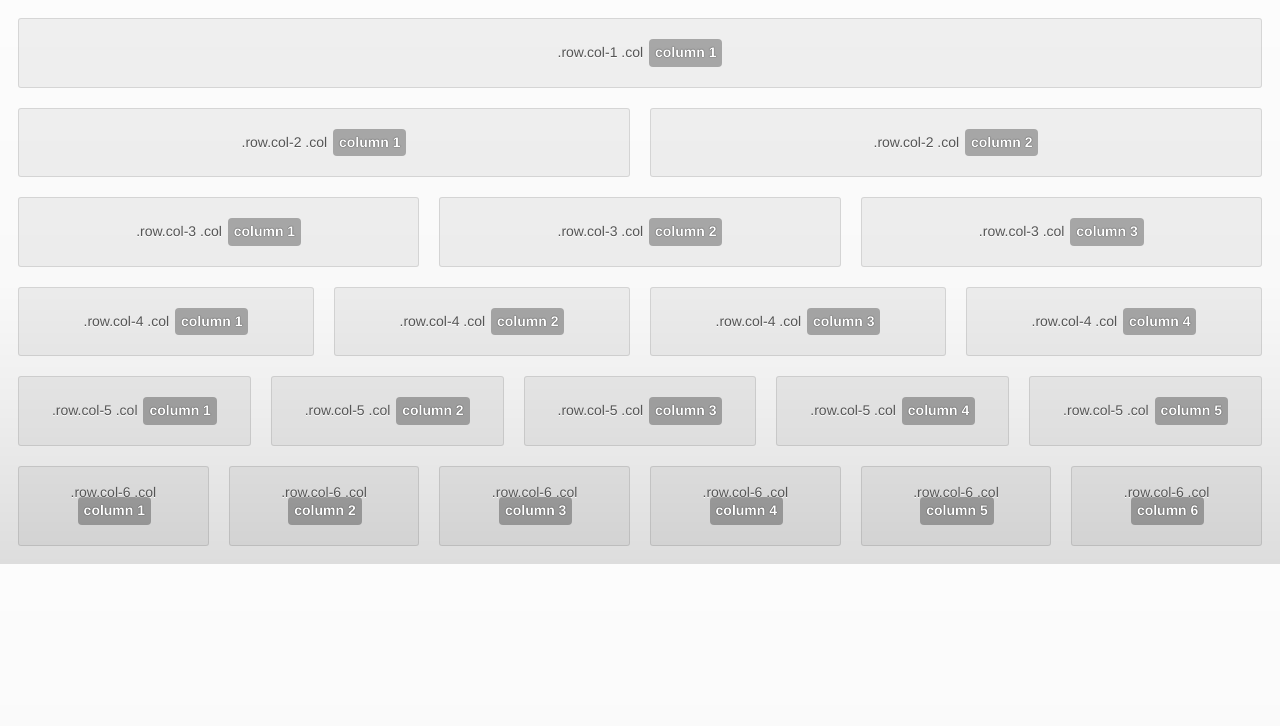
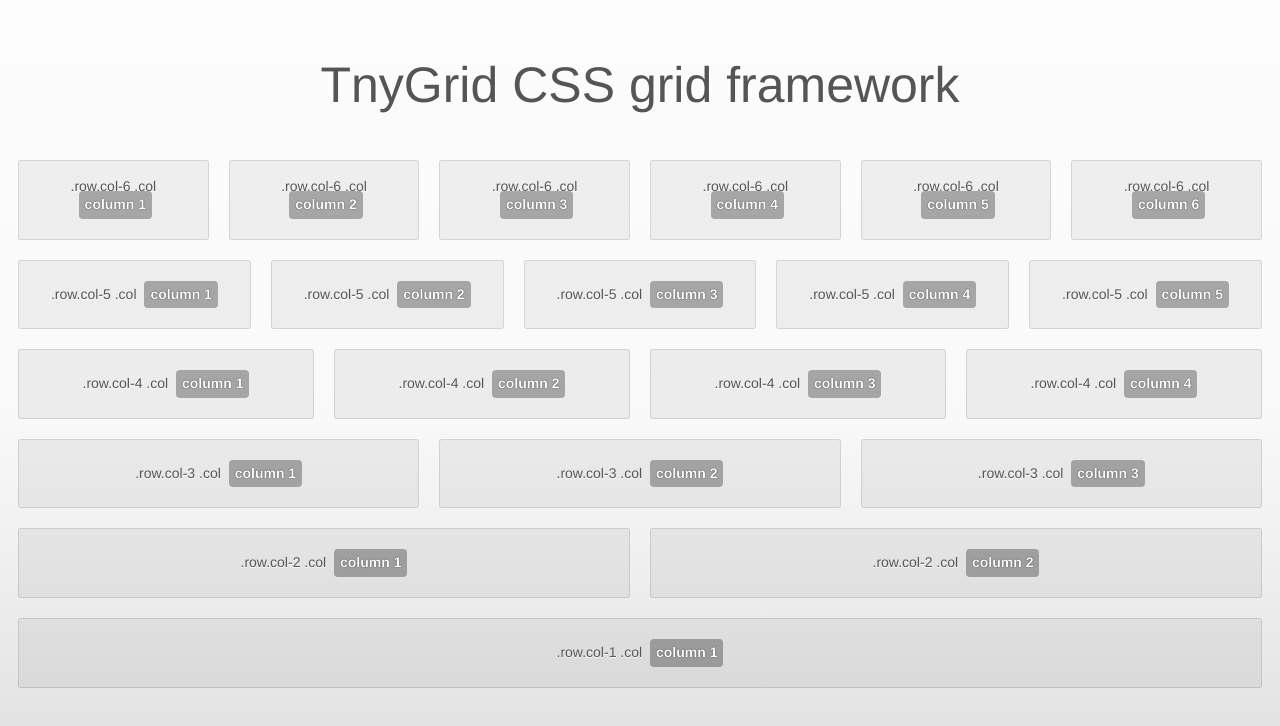
Before and after one commit to wtff0nzie/teensieGrid, a website: page demo/index.html in a window 1280 px wide. Drawn offline with Linux system fonts and the light colour scheme.

Commit message:
Updated demo. Addition of support files.

```diff
--- a/demo/index.html
+++ b/demo/index.html
@@ -11,11 +11,28 @@
             color:#555;
             font:62.5% 'HelveticaNeue-UltraLight','Helvetica Neue UltraLight','Helvetica Neue',Helvetica,Roboto,Arial,sans-serif;
             line-height:1em;
+            min-height:100%;
             -webkit-font-smoothing:antialiased;
             -moz-osx-font-smoothing:grayscale;
             -ms-touch-action:manipulation;
             touch-action:manipulation;
             -webkit-overflow-scrolling:touch
+        }
+        h1{
+            font-family:'HelveticaNeue-UltraLight','Helvetica Neue UltraLight','Helvetica Neue',Helvetica,Roboto,Arial,sans-serif;
+            font-size:5rem;
+            font-weight:100;
+            margin:80px 0 60px;
+            text-align:center;
+            text-shadow:1px 1px 0 #fff
+        }
+        h1 span{
+            font-weight:300
+        }
+        h1 dfn{
+            border:0;
+            cursor:help;
+            font-style:normal
         }
         .col{
             background:rgba(0,0,0,.05);
@@ -32,33 +49,22 @@
             color:#fff;
             display:inline-block;
             line-height:1.4em;
-            margin-left:2px;
+            margin-left:4px;
             padding:4px 6px;
             text-shadow:0 0 1px #000
         }
     </style>
 </head>
 <body>
-    <div class="row col-1">
-        <div class="col">.row.col-1 .col <strong>column 1</strong></div>
-    </div>
+    <h1>TnyGrid <span><dfn title="Cascading Style Sheets">CSS</dfn> grid framework</span></h1>
 
-    <div class="row col-2">
-        <div class="col">.row.col-2 .col <strong>column 1</strong></div>
-        <div class="col">.row.col-2 .col <strong>column 2</strong></div>
-    </div>
-
-    <div class="row col-3">
-        <div class="col">.row.col-3 .col <strong>column 1</strong></div>
-        <div class="col">.row.col-3 .col <strong>column 2</strong></div>
-        <div class="col">.row.col-3 .col <strong>column 3</strong></div>
-    </div>
-
-    <div class="row col-4">
-        <div class="col">.row.col-4 .col <strong>column 1</strong></div>
-        <div class="col">.row.col-4 .col <strong>column 2</strong></div>
-        <div class="col">.row.col-4 .col <strong>column 3</strong></div>
-        <div class="col">.row.col-4 .col <strong>column 4</strong></div>
+    <div class="row col-6">
+        <div class="col">.row.col-6 .col <strong>column 1</strong></div>
+        <div class="col">.row.col-6 .col <strong>column 2</strong></div>
+        <div class="col">.row.col-6 .col <strong>column 3</strong></div>
+        <div class="col">.row.col-6 .col <strong>column 4</strong></div>
+        <div class="col">.row.col-6 .col <strong>column 5</strong></div>
+        <div class="col">.row.col-6 .col <strong>column 6</strong></div>
     </div>
 
     <div class="row col-5">
@@ -69,13 +75,27 @@
         <div class="col">.row.col-5 .col <strong>column 5</strong></div>
     </div>
 
-    <div class="row col-6">
-        <div class="col">.row.col-6 .col <strong>column 1</strong></div>
-        <div class="col">.row.col-6 .col <strong>column 2</strong></div>
-        <div class="col">.row.col-6 .col <strong>column 3</strong></div>
-        <div class="col">.row.col-6 .col <strong>column 4</strong></div>
-        <div class="col">.row.col-6 .col <strong>column 5</strong></div>
-        <div class="col">.row.col-6 .col <strong>column 6</strong></div>
+    <div class="row col-4">
+        <div class="col">.row.col-4 .col <strong>column 1</strong></div>
+        <div class="col">.row.col-4 .col <strong>column 2</strong></div>
+        <div class="col">.row.col-4 .col <strong>column 3</strong></div>
+        <div class="col">.row.col-4 .col <strong>column 4</strong></div>
     </div>
+
+    <div class="row col-3">
+        <div class="col">.row.col-3 .col <strong>column 1</strong></div>
+        <div class="col">.row.col-3 .col <strong>column 2</strong></div>
+        <div class="col">.row.col-3 .col <strong>column 3</strong></div>
+    </div>
+
+    <div class="row col-2">
+        <div class="col">.row.col-2 .col <strong>column 1</strong></div>
+        <div class="col">.row.col-2 .col <strong>column 2</strong></div>
+    </div>
+
+    <div class="row col-1">
+        <div class="col">.row.col-1 .col <strong>column 1</strong></div>
+    </div>
+
 </body>
 </html>
```
Also changed, not shown: package.json (added, +20 -0 lines), README.md, 1 other file.
